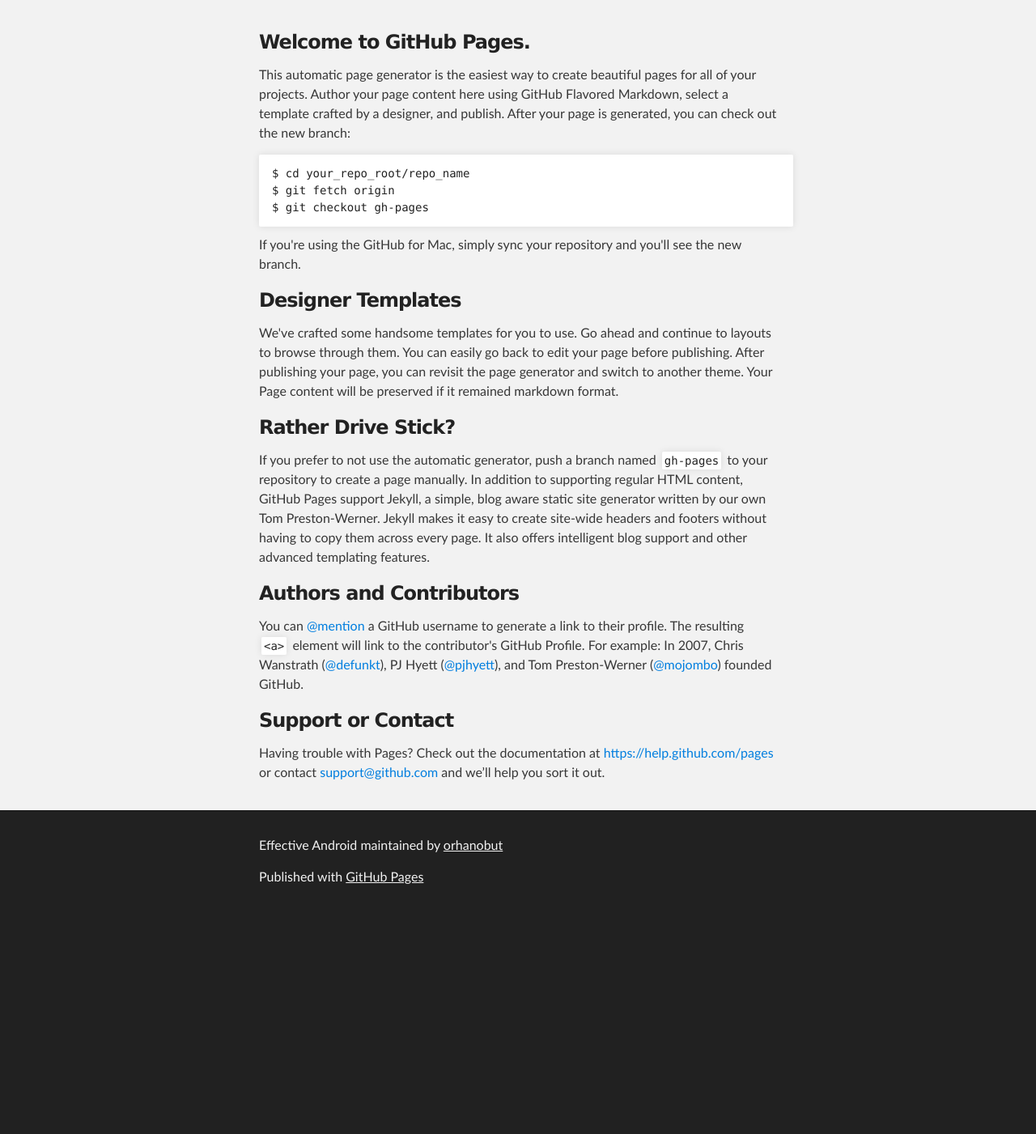
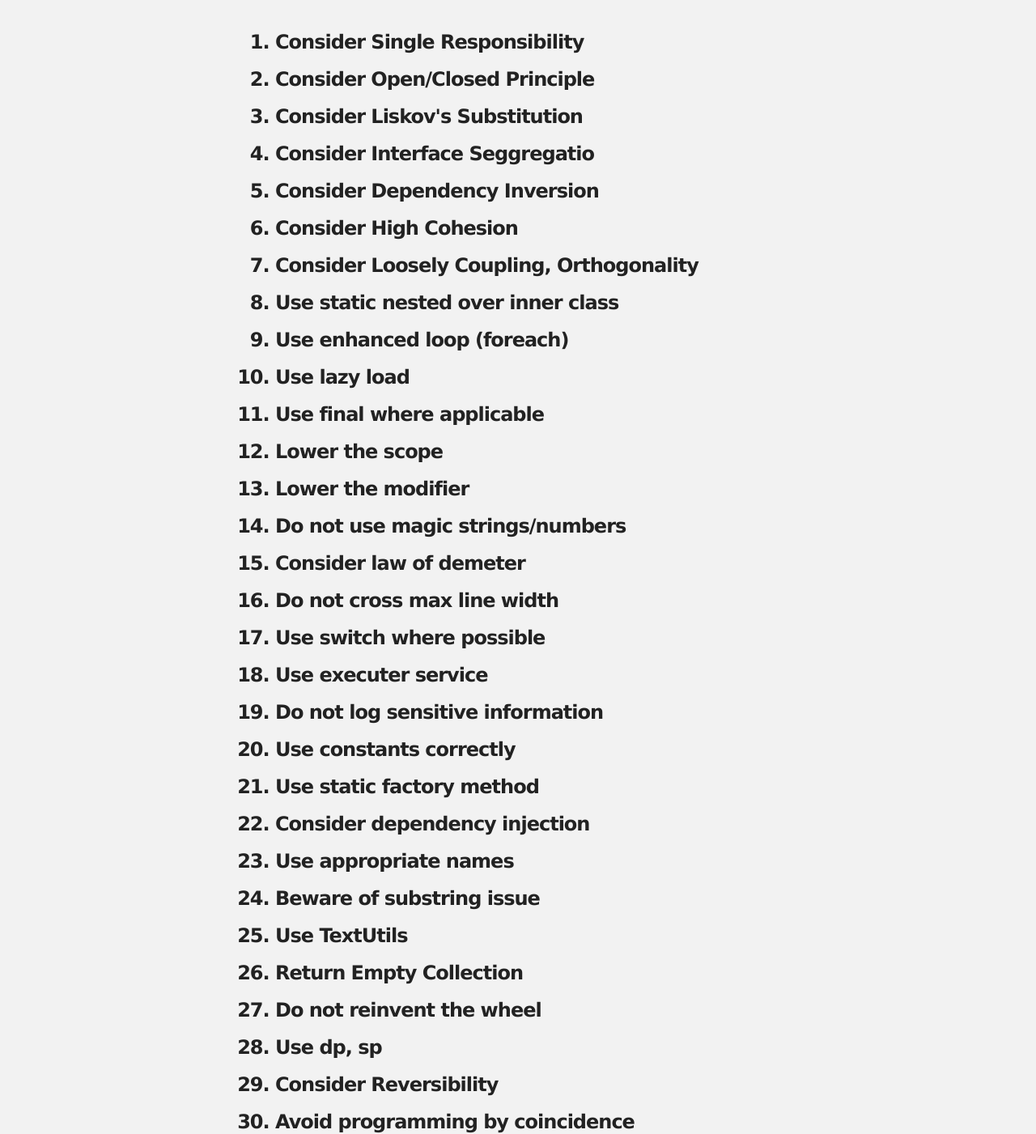
Before and after one commit to orhanobut/effective-android, a plain HTML site: page index.html in a window 1280 px wide. Shown: the part 160-1561 px from the top of the page at 81% size. Before the commit the page ends 1290 px from the top, so only its background shows below. Drawn offline with Linux system fonts and the light colour scheme.

Commit message:
some changes

```diff
--- a/index.html
+++ b/index.html
@@ -25,37 +25,54 @@
   <!-- MAIN CONTENT -->
   <div id="main_content_wrap" class="outer">
     <section id="main_content" class="inner">
-        <h3>
-<a id="welcome-to-github-pages" class="anchor" href="#welcome-to-github-pages" aria-hidden="true"><span class="octicon octicon-link"></span></a>Welcome to GitHub Pages.</h3>
+      <ol>
+        <h3><li>Consider Single Responsibility</h3></li>
+        <h3><li>Consider Open/Closed Principle</h3></li>
+        <h3><li>Consider Liskov's Substitution</h3></li>
+        <h3><li>Consider Interface Seggregatio</h3></li>
+        <h3><li>Consider Dependency Inversion</h3></li>
+        <h3><li>Consider High Cohesion </h3></li>
+        <h3><li>Consider Loosely Coupling, Orthogonality</h3></li>
+        <h3><li>Use static nested over inner class </h3></li>
+        <h3><li>Use enhanced loop (foreach)</h3></li>
+        <h3><li>Use lazy load</h3></li>
+        <h3><li>Use final where applicable</h3></li>
+        <h3><li>Lower the scope </h3></li>
+        <h3><li>Lower the modifier </h3></li>
+        <h3><li>Do not use magic strings/numbers</h3></li>
+        <h3><li>Consider law of demeter</h3></li>
+        <h3><li>Do not cross max line width </h3></li>
+        <h3><li>Use switch where possible</h3></li>
+        <h3><li>Use executer service</h3></li>
+        <h3><li>Do not log sensitive information</h3></li>
+        <h3><li>Use constants correctly</h3></li>
+        <h3><li>Use static factory method</h3></li>
+        <h3><li>Consider dependency injection</h3></li>
+        <h3><li>Use appropriate names</h3></li>
+        <h3><li>Beware of substring issue</h3></li>
+        <h3><li>Use TextUtils</h3></li>
+        <h3><li>Return Empty Collection</h3></li>
+        <h3><li>Do not reinvent the wheel </h3></li>
+        <h3><li>Use dp, sp</h3></li>
+        <h3><li>Consider Reversibility</h3></li>
+        <h3><li>Avoid programming by coincidence</h3></li>
+        <h3><li>Beware of Premature Optimization</h3></li>
+        <h3><li>Do not repeat yourself</h3></li>
+        <h3><li>Use Enums</h3></li>
+        <h3><li>Use builder pattern</h3></li>
+        <h3><li>Composite over inheritance</h3></li>
+        <h3><li>Use CharSequence</h3></li>
+        <h3><li>Constructive first, destructive last</h3></li>
+        <h3><li>Add comments when necessary</h3></li>
+        <h3><li>Consider immutability</h3></li>
+        <h3><li>Consider defensive copy</h3></li>
+        <h3><li>Beware of SparseArray</h3></li>
+        <h3><li>Fail-fast</h3></li>
+        <h3><li>Use proguard</h3></li>
+        <h3><li>Use zipalign</h3></li>
+      </ol>
 
-<p>This automatic page generator is the easiest way to create beautiful pages for all of your projects. Author your page content here using GitHub Flavored Markdown, select a template crafted by a designer, and publish. After your page is generated, you can check out the new branch:</p>
 
-<pre><code>$ cd your_repo_root/repo_name
-$ git fetch origin
-$ git checkout gh-pages
-</code></pre>
-
-<p>If you're using the GitHub for Mac, simply sync your repository and you'll see the new branch.</p>
-
-<h3>
-<a id="designer-templates" class="anchor" href="#designer-templates" aria-hidden="true"><span class="octicon octicon-link"></span></a>Designer Templates</h3>
-
-<p>We've crafted some handsome templates for you to use. Go ahead and continue to layouts to browse through them. You can easily go back to edit your page before publishing. After publishing your page, you can revisit the page generator and switch to another theme. Your Page content will be preserved if it remained markdown format.</p>
-
-<h3>
-<a id="rather-drive-stick" class="anchor" href="#rather-drive-stick" aria-hidden="true"><span class="octicon octicon-link"></span></a>Rather Drive Stick?</h3>
-
-<p>If you prefer to not use the automatic generator, push a branch named <code>gh-pages</code> to your repository to create a page manually. In addition to supporting regular HTML content, GitHub Pages support Jekyll, a simple, blog aware static site generator written by our own Tom Preston-Werner. Jekyll makes it easy to create site-wide headers and footers without having to copy them across every page. It also offers intelligent blog support and other advanced templating features.</p>
-
-<h3>
-<a id="authors-and-contributors" class="anchor" href="#authors-and-contributors" aria-hidden="true"><span class="octicon octicon-link"></span></a>Authors and Contributors</h3>
-
-<p>You can <a href="https://github.com/blog/821" class="user-mention">@mention</a> a GitHub username to generate a link to their profile. The resulting <code>&lt;a&gt;</code> element will link to the contributor's GitHub Profile. For example: In 2007, Chris Wanstrath (<a href="https://github.com/defunkt" class="user-mention">@defunkt</a>), PJ Hyett (<a href="https://github.com/pjhyett" class="user-mention">@pjhyett</a>), and Tom Preston-Werner (<a href="https://github.com/mojombo" class="user-mention">@mojombo</a>) founded GitHub.</p>
-
-<h3>
-<a id="support-or-contact" class="anchor" href="#support-or-contact" aria-hidden="true"><span class="octicon octicon-link"></span></a>Support or Contact</h3>
-
-<p>Having trouble with Pages? Check out the documentation at <a href="https://help.github.com/pages">https://help.github.com/pages</a> or contact <a href="mailto:support@github.com">support@github.com</a> and we’ll help you sort it out.</p>
     </section>
   </div>
 
@@ -63,7 +80,6 @@
   <div id="footer_wrap" class="outer">
     <footer class="inner">
       <p class="copyright">Effective Android maintained by <a href="https://github.com/orhanobut">orhanobut</a></p>
-        <p>Published with <a href="http://pages.github.com">GitHub Pages</a></p>
     </footer>
   </div>
 
```
Also changed, not shown: 1 other file. Lines whose indentation alone changed are shown as unchanged.
